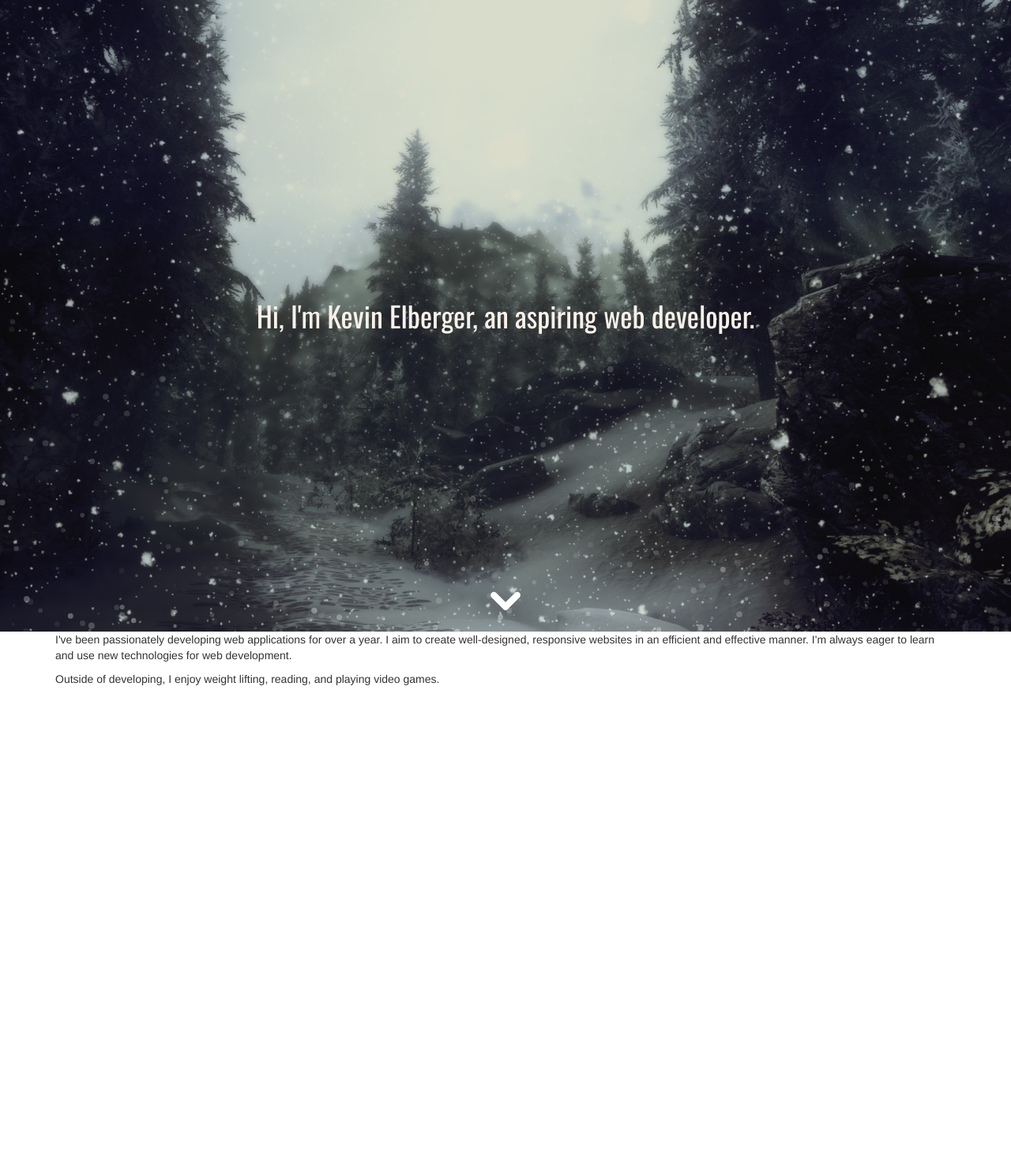
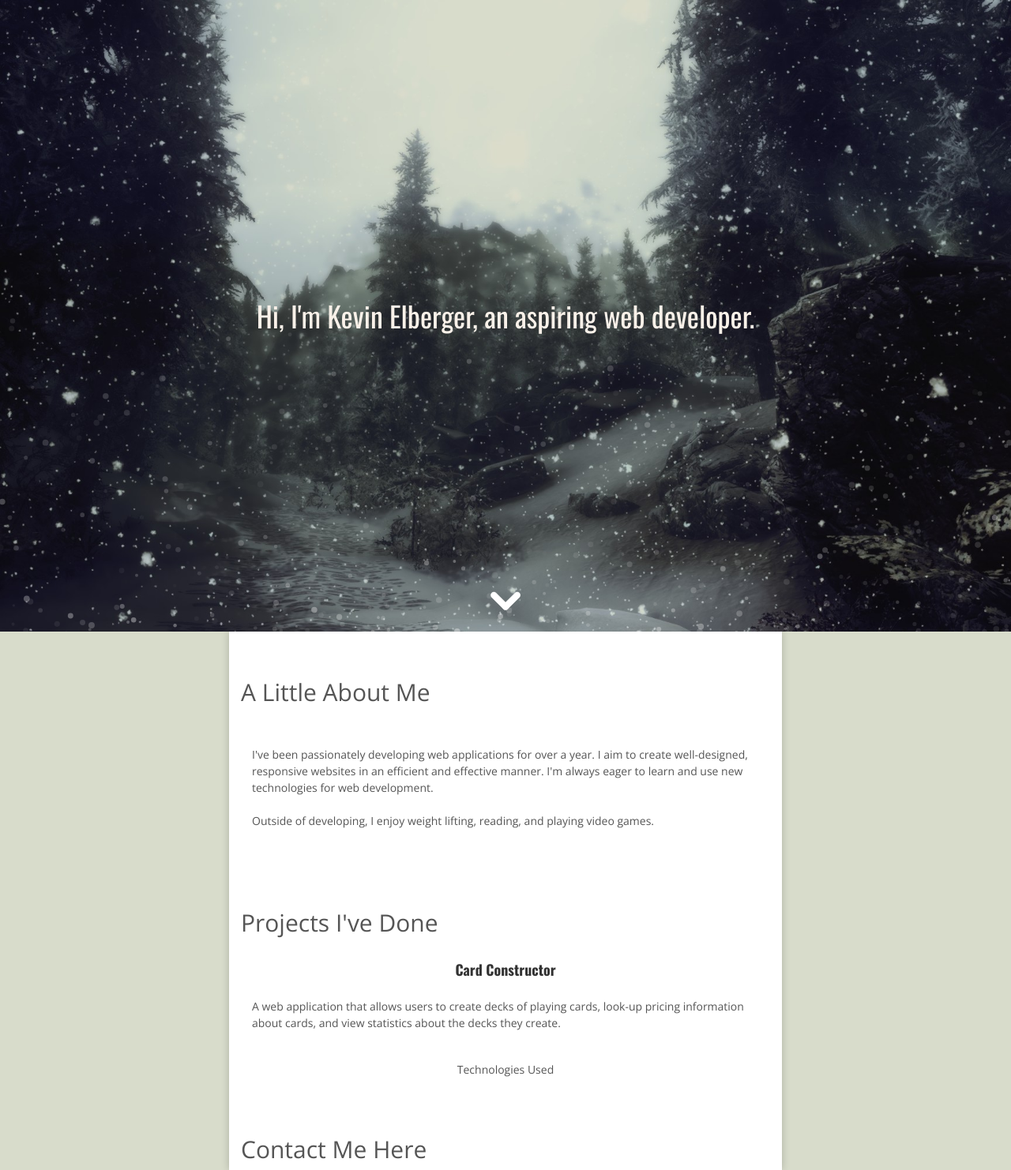
Before and after one commit to KevinElberger/KevinElberger.github.io, a PHP site: page / in a window 1280 px wide. Shown: the whole page at 79% size. Before the commit the page ends 868 px from the top, so only its background shows below. Run offline with PHP 8.4, Linux system fonts and the light colour scheme.

Commit message:
Styling, add project content

```diff
--- a/css/style.css
+++ b/css/style.css
@@ -1,7 +1,12 @@
 body {
     color: #555;
-    margin: 0;
+    margin: 0 auto;
     line-height: 1.5;
+    font-family: 'Open Sans', sans-serif;
+}
+
+canvas {
+    display: inline-block;
 }
 
 h1, strong {
@@ -9,8 +14,17 @@ h1, strong {
     font-family: 'Oswald', sans-serif;
 }
 
-canvas {
-    display: inline-block;
+h2 {
+    margin-top: 1em;
+    padding-top: 1em;
+}
+
+p {
+    padding: 3em 1em;
+}
+
+section p {
+    padding: 1em 1em;
 }
 
 .about {
@@ -47,12 +61,32 @@ canvas {
     }
 }
 
+#card-constructor {
+    padding-top: 1em;
+}
+
+.container {
+    max-width: 50em;
+    background: #FFF;
+    -webkit-box-shadow: 0 0 10px 0 rgba(0, 0, 0, 0.2);
+    -moz-box-shadow: 0 0 10px 0 rgba(0, 0, 0, 0.2);
+    box-shadow: 0 0 10px 0 rgba(0,0,0,0.2);
+}
+
+.container a {
+    color: #131224;
+}
+
+.content {
+    background: #D8DCCB;
+}
+
 .large-header {
     width: 100%;
     background: #333;
     position: relative;
     background-size: cover;
-    background-position: center bottom;
+    background-position: center;
     background-image: url('../img/bg.jpg');
 }
 
@@ -71,6 +105,6 @@ canvas {
 
 @media only screen and (max-width : 768px) {
     .main-title {
-        font-size: 4em;
+        font-size: 3em;
     }
 }
--- a/index.html
+++ b/index.html
@@ -5,8 +5,9 @@
         <meta http-equiv="X-UA-Compatible" content="IE=edge">
         <meta name="viewport" content="width=device-width, initial-scale=1">
         <title>Kevin Elberger</title>
+        <link href="css/bootstrap.min.css" rel="stylesheet">
         <link rel="stylesheet" href="css/style.css">
-        <link href="css/bootstrap.min.css" rel="stylesheet">
+        <link href="https://fonts.googleapis.com/css?family=Open+Sans" rel="stylesheet">
         <link href="https://fonts.googleapis.com/css?family=Oswald:400,700" rel="stylesheet">
     </head>
     <body>
@@ -18,13 +19,29 @@
         </div>
         <div class="container">
             <div id="here" class="about">
-                        <p>I've been passionately developing web applications for over a year. I aim to create well-designed, responsive
+                <h2>A Little About Me</h2>
+                <p>
+                    I've been passionately developing web applications for over a year. I aim to create well-designed, responsive
                     websites in an efficient and effective manner. I'm always eager to learn and use new technologies for web
-                        development.</p>
-                        <p>Outside of developing, I enjoy weight lifting, reading, and playing video games.</p>
+                    development.
+                <br/><br/>
+                    Outside of developing, I enjoy weight lifting, reading, and playing video games.
+                </p>
             </div>
-                    <div class="projects"></div>
-                    <div class="contact"></div>
+            <div class="projects">
+                <h2>Projects I've Done</h2>
+                <section id="card-constructor">
+                    <h4 class="text-center"><strong>Card Constructor</strong></h4>
+                    <p>
+                        A web application that allows users to create decks of playing cards, look-up pricing information about cards,
+                        and view statistics about the decks they create.
+                    </p>
+                    <p class="text-center">Technologies Used</p>
+                </section>
+            </div>
+            <div class="contact">
+                <h2>Contact Me Here</h2>
+            </div>
         </div> <!-- /container -->
     <footer></footer>
     </div> <!-- /content -->
```
Lines whose indentation alone changed are shown as unchanged.
